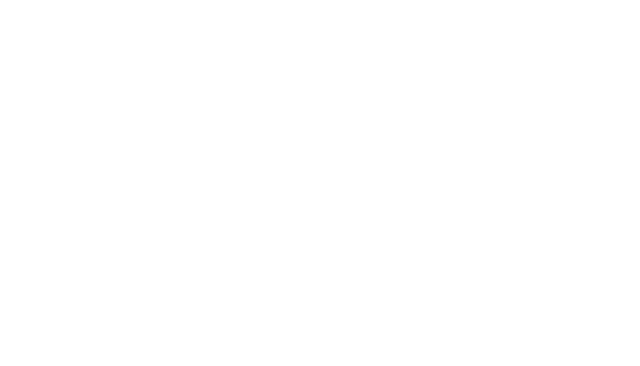
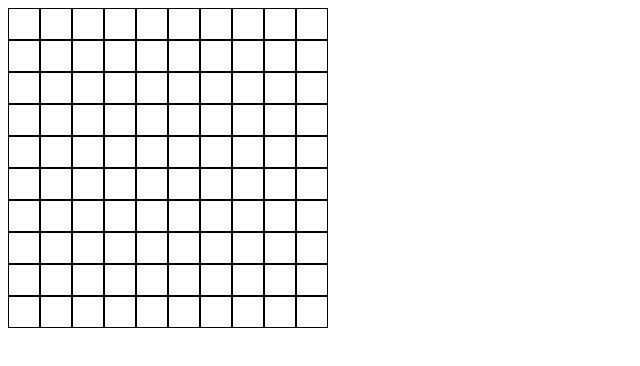
Before and after one commit to VladLinevich/the_game, a website built with webpack: page dist/index.html in a window 1280 px wide. Shown: the whole page, without its empty margins (0-640 px from the left). Built offline with nearby package versions, Linux system fonts and the light colour scheme.

Commit message:
second commit

```diff
--- a/src/Draw.js
+++ b/src/Draw.js
@@ -1,22 +1,35 @@
 class Draw {
 
-    constructor(count = 10){
-        this.count = 10;
+    constructor(count = 10, mainElementId = 'root'){
+        this.count = count;
+        this.mainElementId = mainElementId;
     }
 
-    drawCell(){
-        const cell = document.createElement('div');
-        cell.setAttribute('class', 'cell')
-        return cell
-    }
-
-    drawRow(innerElement){
-        const row = document.createElement('div');
-
+    drawElement(tag, className) {
+        const element = document.createElement(tag);
+        element.setAttribute('class', className)
+        return element
     }
 
     draw(){
-        console.log(this.drawCell())
+        let root = document.getElementById(this.mainElementId);
+
+        for(let i = 0; i < this.count; i++){
+            let row =  this.drawElement('div', 'row')
+
+            for(let i = 0; i < this.count; i++) {
+                row.appendChild(this.drawElement('span', 'ceil'))
+            }
+
+            root.appendChild(row)
+        }
+
+        root.addEventListener('click', function(event){
+            console.log(event.target)
+            event.target.setAttribute('class', 'active ceil')
+        }, false)
+
+        console.log(root);
     }
 
 }
```
Also changed, not shown: dist/index.html, dist/style.css (added), src/index.js (line endings or trailing spaces).
